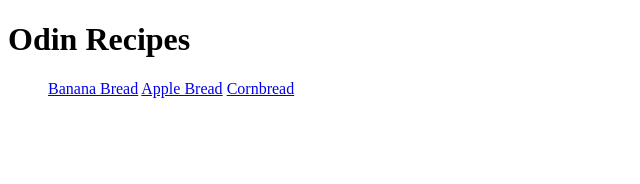
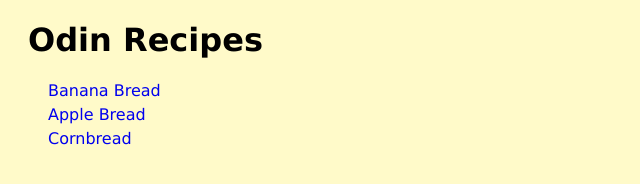
Before and after one commit to Dasaru/odin-recipes, a plain HTML site: page index.html in a window 1280 px wide. Shown: the whole page, without its empty margins (0-640 px from the left). Drawn offline with Linux system fonts and the light colour scheme.

Commit message:
Add styles to home and recipes pages

```diff
--- a/index.html
+++ b/index.html
@@ -3,13 +3,14 @@
 <head>
     <meta charset="UTF-8">
     <title>Recipes</title>
+    <link rel="stylesheet" href="styles/home.css">
 </head>
 <body>
     <h1>Odin Recipes</h1>
     <ul>
-        <a href="./recipes/bananaBread.html">Banana Bread</a>
-        <a href="./recipes/appleBread.html">Apple Bread</a>
-        <a href="./recipes/cornbread.html">Cornbread</a>
+        <li><a href="./recipes/bananaBread.html">Banana Bread</a></li>
+        <li><a href="./recipes/appleBread.html">Apple Bread</a></li>
+        <li><a href="./recipes/cornbread.html">Cornbread</a></li>
     </ul>
 </body>
 </html>
--- /dev/null
+++ b/styles/home.css
@@ -0,0 +1,18 @@
+body {
+    background-color:rgb(255, 250, 201);
+    font-family: "Verdana", sans-serif;
+    padding: 0px 20px;
+}
+
+a {
+    text-decoration: none;
+}
+
+ul {
+    list-style: none;
+    padding: 0 20px;
+}
+
+li {
+    margin-bottom: 5px;
+}
--- /dev/null
+++ b/styles/recipes.css
@@ -0,0 +1,17 @@
+body {
+    background-color: rgb(188, 228, 188);
+    font-family: "Verdana", sans-serif;
+    padding-left: 20px;
+}
+
+a {
+    text-decoration: none;
+}
+
+h1 {
+    color: rgb(199, 5, 5);
+}
+
+h2, h3 {
+    color: rgb(0, 83, 0);
+}
```
Also changed, not shown: recipes/appleBread.html (+2 -0 lines), recipes/bananaBread.html (+2 -0 lines), recipes/cornbread.html (+2 -0 lines).
